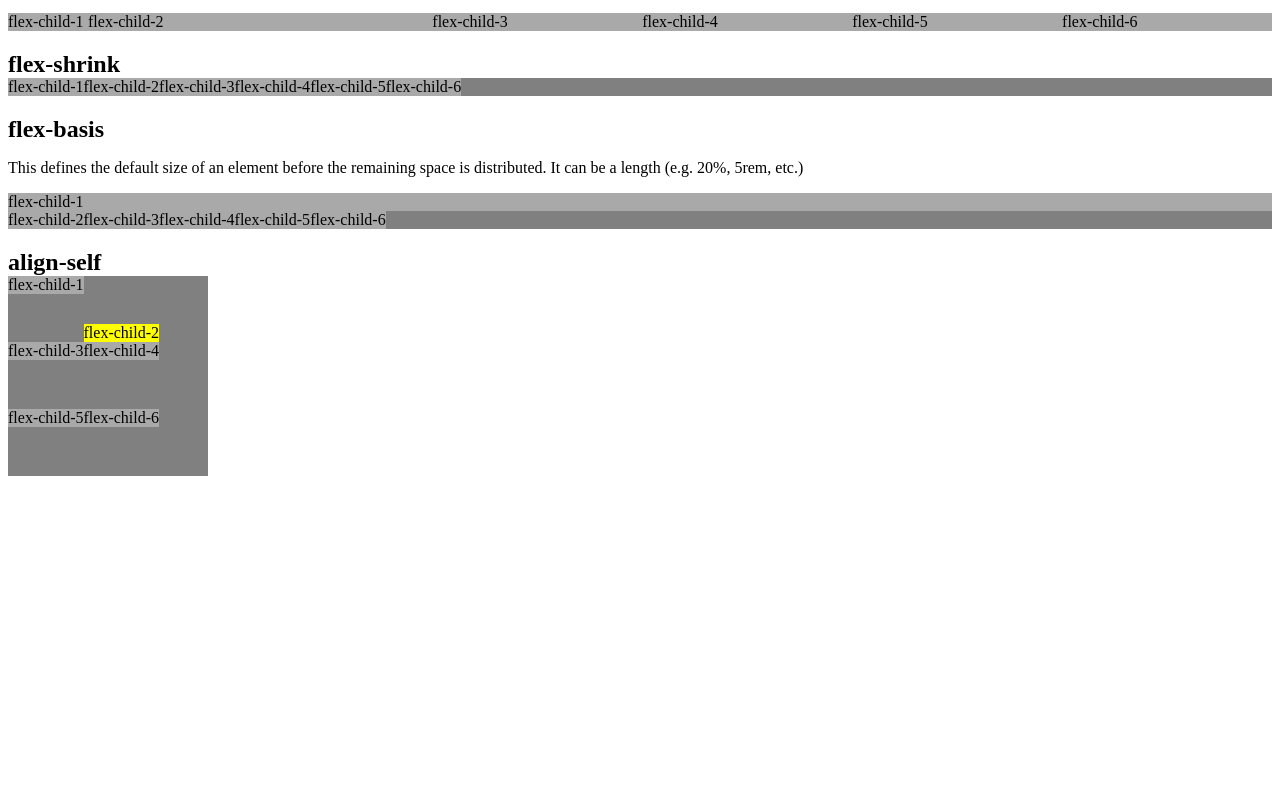
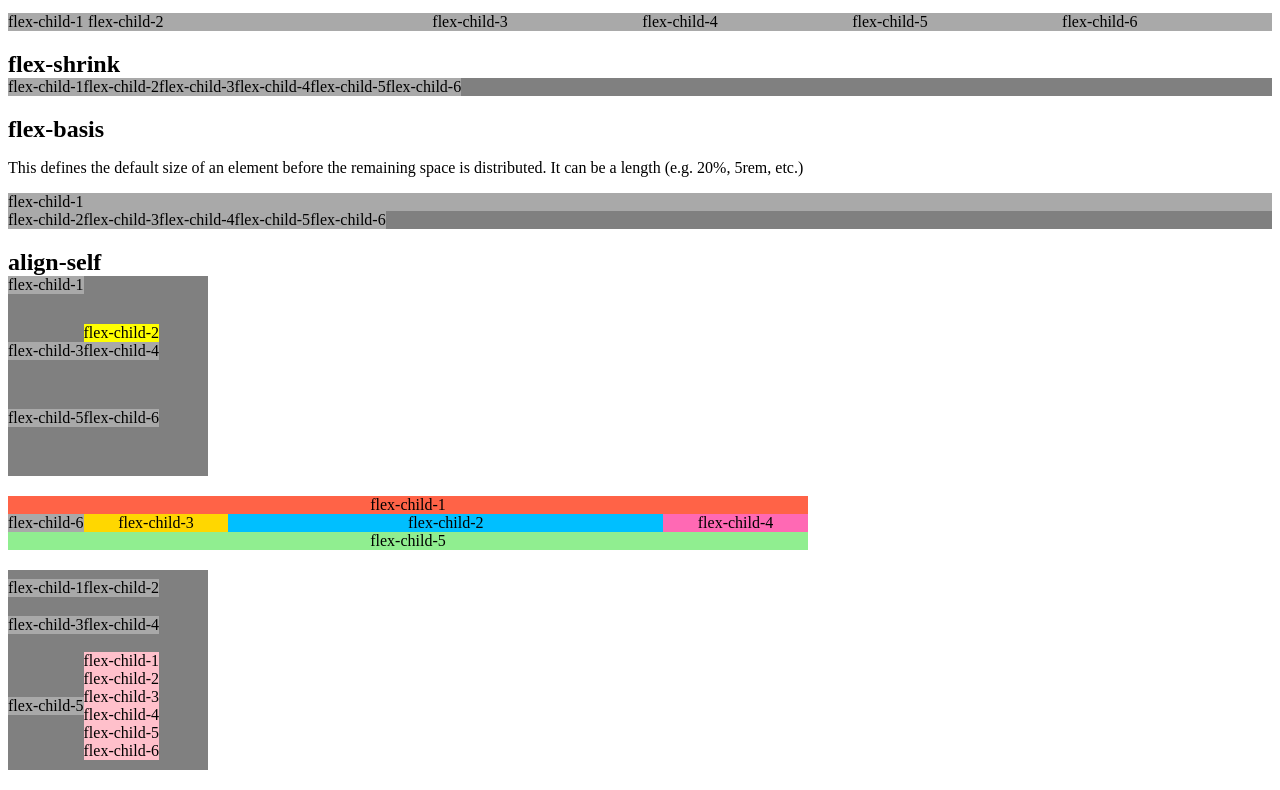
Before and after one commit to jitenderuideveloper/flex, a plain HTML site: page index.html in a window 1280 px wide. Shown: the part 1079-1869 px from the top of the page. Before the commit the page ends 1575 px from the top, so only its background shows below. Drawn offline with Linux system fonts and the light colour scheme.

Commit message:
Updated flex.

```diff
--- a/index.html
+++ b/index.html
@@ -54,7 +54,7 @@
   <div>flex-child-5</div>
   <div>flex-child-6</div>
 </div>
-<h2>align-items</h2>
+<h2>align-items - vertical</h2>
 <div class="container flex-6">
   <div>flex-child-1</div>
   <div>flex-child-2</div>
@@ -111,5 +111,30 @@
   <div>flex-child-5</div>
   <div>flex-child-6</div>
 </div>
+<div class="container flex-12">
+  <div>flex-child-1</div>
+  <div>flex-child-2</div>
+  <div>flex-child-3</div>
+  <div>flex-child-4</div>
+  <div>flex-child-5</div>
+  <div>flex-child-6</div>
+</div>
+<div class="container flex-13">
+  <div>flex-child-1</div>
+  <div>flex-child-2</div>
+  <div>flex-child-3</div>
+  <div>flex-child-4</div>
+  <div>flex-child-5</div>
+  <div>
+    <div class="flex-13-1">
+      <div>flex-child-1</div>
+      <div>flex-child-2</div>
+      <div>flex-child-3</div>
+      <div>flex-child-4</div>
+      <div>flex-child-5</div>
+      <div>flex-child-6</div>
+    </div>
+  </div>
+</div>
 </body>
 </html>
--- a/styles.css
+++ b/styles.css
@@ -37,3 +37,6 @@ h2{ margin-bottom: 0; }
 .flex-12>div:nth-child(3) { flex-grow: 1; flex-basis: 0px; flex-shrink: 0; order: 1; background: gold; /*flex: 1 0 0;*/ }
 .flex-12>div:nth-child(4) { flex-grow: 1; flex-basis: 0px; flex-shrink: 0; order: 3; background: hotpink; /*flex: 1 0 0;*/ }
 .flex-12>div:nth-child(5) { flex-grow: 1; flex-basis: 100%; flex-shrink: 1; order: 4; background: lightgreen; /*flex: 1 100%;*/ }
+
+.flex-13 { flex-wrap: wrap; height: 200px; width: 200px; align-items: center; }
+.flex-13-1 { display: flex; background: pink; flex-direction: column; }
```
